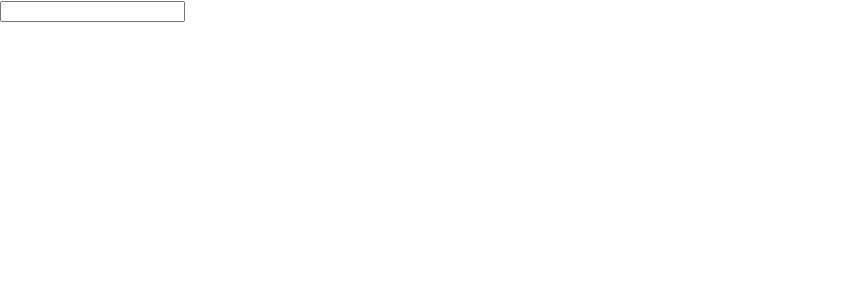
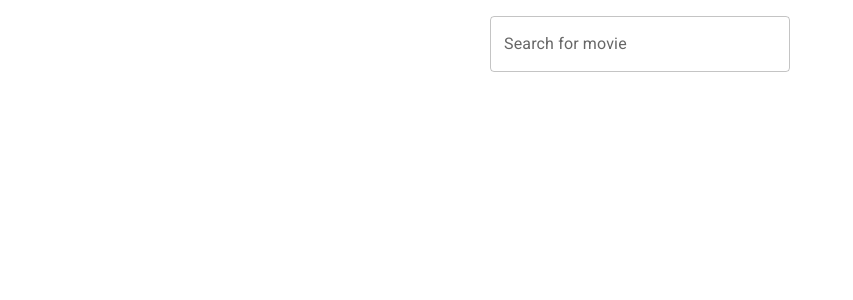
Before and after one commit to carolwanjohi/star-wars, a React (Create React App) app: page / in a window 1280 px wide. Shown: the top 300 px of the page, without its empty margins (0-853 px from the left). Built offline with nearby package versions, Linux system fonts and the light colour scheme.

Commit message:
migrate to material autocomplete search for movies

```diff
--- a/package.json
+++ b/package.json
@@ -3,6 +3,10 @@
   "version": "0.1.0",
   "private": true,
   "dependencies": {
+    "@emotion/react": "^11.7.1",
+    "@emotion/styled": "^11.6.0",
+    "@mui/icons-material": "^5.2.5",
+    "@mui/material": "^5.2.7",
     "@testing-library/jest-dom": "^5.16.1",
     "@testing-library/react": "^12.1.2",
     "@testing-library/user-event": "^13.5.0",
--- a/public/index.html
+++ b/public/index.html
@@ -5,10 +5,7 @@
     <link rel="icon" href="%PUBLIC_URL%/favicon.ico" />
     <meta name="viewport" content="width=device-width, initial-scale=1" />
     <meta name="theme-color" content="#000000" />
-    <meta
-      name="description"
-      content="Web site created using create-react-app"
-    />
+    <meta name="description" content="Web site created using create-react-app" />
     <link rel="apple-touch-icon" href="%PUBLIC_URL%/logo192.png" />
     <!--
       manifest.json provides metadata used when your web app is installed on a
@@ -24,7 +21,14 @@
       work correctly both with client-side routing and a non-root public URL.
       Learn how to configure a non-root public URL by running `npm run build`.
     -->
-    <title>React App</title>
+    <!-- Fonts to support Material Design -->
+    <link
+      rel="stylesheet"
+      href="https://fonts.googleapis.com/css?family=Roboto:300,400,500,700&display=swap"
+    />
+    <!-- Icons to support Material Design -->
+    <link rel="stylesheet" href="https://fonts.googleapis.com/icon?family=Material+Icons" />
+    <title>Star Wars</title>
   </head>
   <body>
     <noscript>You need to enable JavaScript to run this app.</noscript>
--- a/src/App.js
+++ b/src/App.js
@@ -1,21 +1,23 @@
 import React from 'react';
-import SearchDropdown from './components/search-dropdown/SearchDropdown';
-
-const list = [
-  { id: 1, data: 'Shark' },
-  { id: 2, data: 'Dolphin' },
-  { id: 3, data: 'Whale' },
-  { id: 4, data: 'Octopus' },
-  { id: 5, data: 'Crab' },
-  { id: 6, data: 'Lobster' },
-  { id: 5, data: 'Cow' },
-];
+import Container from '@mui/material/Container';
+import Box from '@mui/material/Box';
+import MovieSearch from './components/movie-search/MovieSearch';
 
 function App() {
   return (
-    <div>
-      <SearchDropdown list={list} />
-    </div>
+    <Container maxWidth="sm">
+    <Box
+        sx={{
+          display: 'flex',
+          justifyContent: 'space-around',
+          p: 1,
+          m: 1,
+          bgcolor: 'background.paper',
+        }}
+      >
+        <MovieSearch />
+        </Box>
+    </Container>
   );
 }
 
--- /dev/null
+++ b/src/components/movie-search/MovieSearch.js
@@ -0,0 +1,86 @@
+import * as React from 'react';
+import { Subject } from 'rxjs';
+import { map, takeUntil } from 'rxjs/operators';
+import { ajax } from 'rxjs/ajax';
+import TextField from '@mui/material/TextField';
+import Autocomplete from '@mui/material/Autocomplete';
+import CircularProgress from '@mui/material/CircularProgress';
+
+function MovieSearch() {
+  const [open, setOpen] = React.useState(false);
+  const [options, setOptions] = React.useState([]);
+  const loading = open && options.length === 0;
+  const destroy$ = new Subject();
+  const baseUrl = 'https://swapi.dev/api/films';
+
+  const searchMovie = (searchTerm) => {
+    ajax
+      .get(`${baseUrl}/?search=${searchTerm}`)
+      .pipe(
+        map((ajaxResponse) =>
+          ajaxResponse.response.results.map((film) => ({
+            episodeId: film.episode_id,
+            title: film.title,
+          })),
+        ),
+        takeUntil(destroy$),
+      )
+      .subscribe((filmTitles) => {
+        setOptions(filmTitles);
+      });
+  };
+
+  const handleOnChange = (event) => {
+    const { value } = event.target;
+    const trimedValue = value ? value.trim() : null;
+
+    if (trimedValue && trimedValue.length) {
+      searchMovie(trimedValue);
+    } else {
+      setOpen(false);
+    }
+  };
+
+  /* eslint-disable react/jsx-props-no-spreading */
+  const renderTextField = (params) => (
+    <TextField
+      {...params}
+      label="Search for movie"
+      onChange={(event) => handleOnChange(event)}
+      InputProps={{
+        ...params.InputProps,
+        endAdornment: (
+          <>
+            {loading ? <CircularProgress color="inherit" size={20} /> : null}
+            {params.InputProps.endAdornment}
+          </>
+        ),
+      }}
+    />
+  );
+
+  const handleIsOptionEqualToValue = (option, value) => option?.title === value?.title || '';
+
+  const handleGetOptionLable = (option) => option?.title || '';
+  return (
+    <Autocomplete
+      id="movie-search"
+      freeSolo
+      sx={{ width: 300 }}
+      open={open}
+      onOpen={() => {
+        setOpen(true);
+      }}
+      onClose={() => {
+        setOpen(false);
+      }}
+      isOptionEqualToValue={(option, value) => handleIsOptionEqualToValue(option, value)}
+      getOptionLabel={(option) => handleGetOptionLable(option)}
+      options={options}
+      loading={loading}
+      renderInput={(params) => renderTextField(params)}
+    />
+  );
+}
+
+export default MovieSearch;
```
Also changed, not shown: 2 other files (tests, documents, lock files or other folders).
